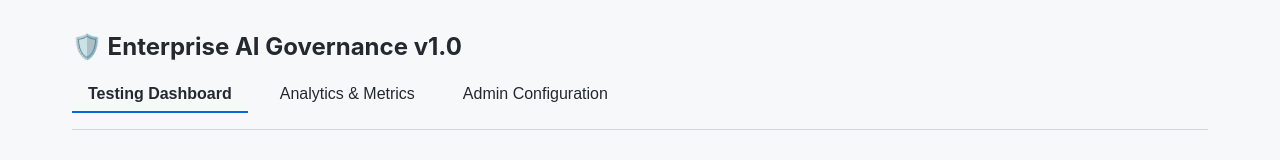
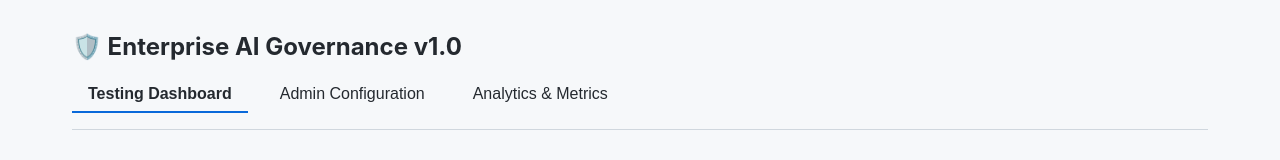
Before and after one commit to maheshaynr/ai-governance-v2, a React app in the folder frontend/: page / in a window 1280 px wide. Shown: the top 160 px of the page. Built offline with nearby package versions, Linux system fonts and the light colour scheme; no server answers; the HTML template or start-up script is replaced by a standard one.

Commit message:
style: moved analytics tab to the end of the navigation list

```diff
--- a/frontend/src/App.jsx
+++ b/frontend/src/App.jsx
@@ -34,16 +34,16 @@ function App() {
               Testing Dashboard
             </button>
             <button
+              className={activeTab === 'admin' ? 'active' : ''}
+              onClick={() => setActiveTab('admin')}
+            >
+              Admin Configuration
+            </button>
+            <button
               className={activeTab === 'analytics' ? 'active' : ''}
               onClick={() => setActiveTab('analytics')}
             >
               Analytics & Metrics
-            </button>
-            <button
-              className={activeTab === 'admin' ? 'active' : ''}
-              onClick={() => setActiveTab('admin')}
-            >
-              Admin Configuration
             </button>
           </div>
         </div>
```
